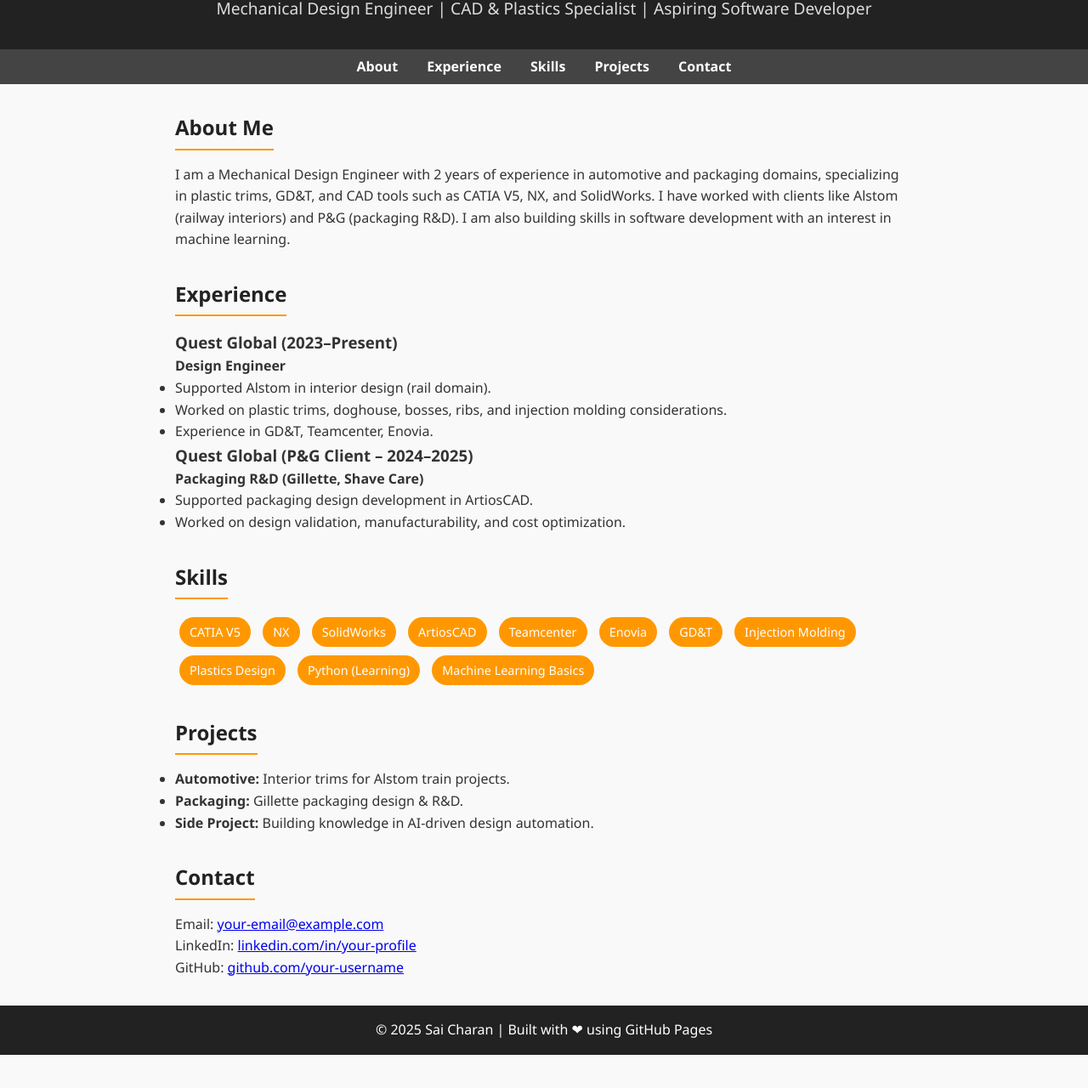
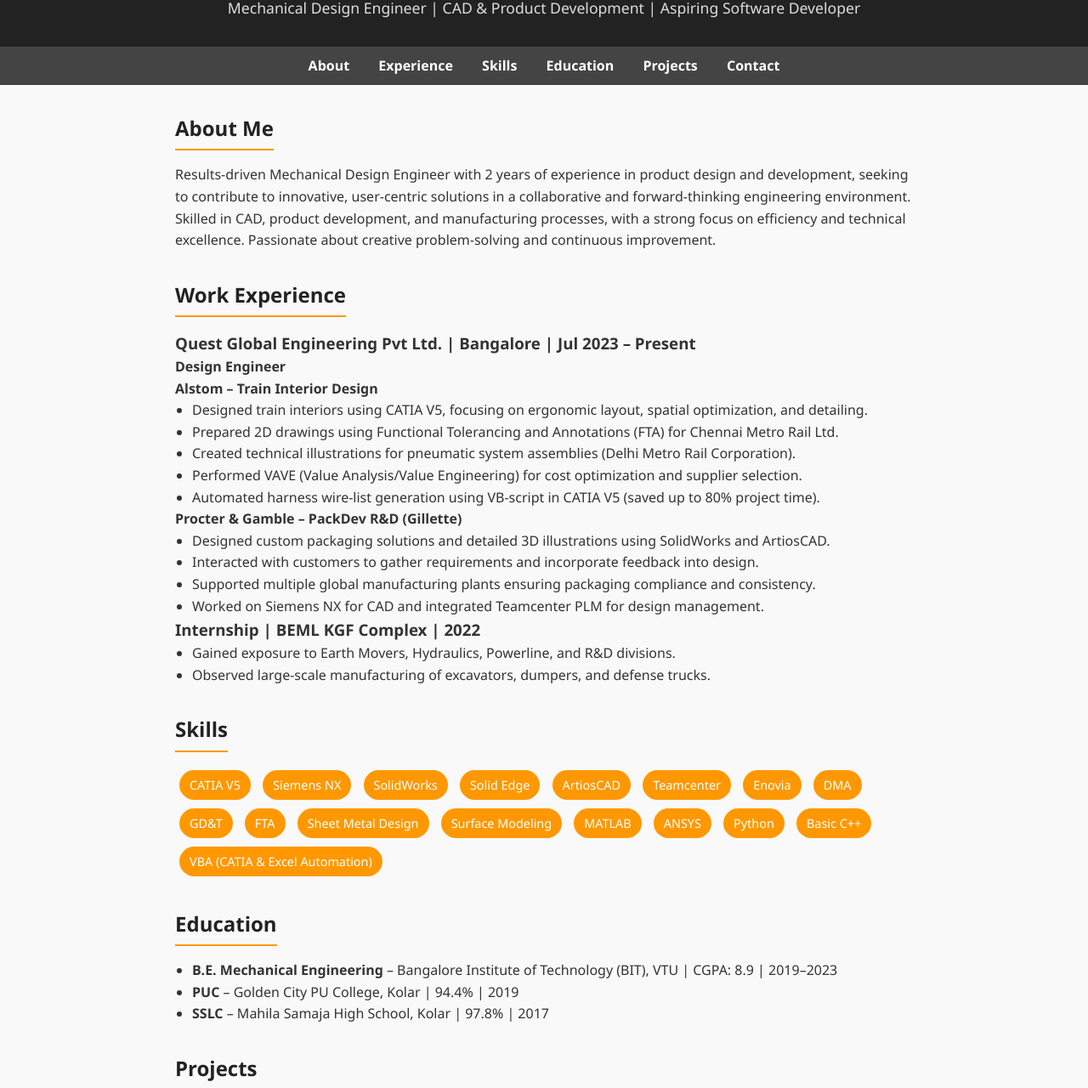
Before and after one commit to saicharan-mech/Profile, a plain HTML site: page index.html in a window 1280 px wide. Shown: the part 101-1381 px from the top of the page at 85% size. Before the commit the page ends 1342 px from the top, so only its background shows below. Drawn offline with Linux system fonts and the light colour scheme.

Commit message:
Update index.html

```diff
--- a/index.html
+++ b/index.html
@@ -5,101 +5,33 @@
   <meta name="viewport" content="width=device-width, initial-scale=1.0">
   <title>Sai Charan | Portfolio</title>
   <style>
-    /* General Reset */
-    * {
-      margin: 0;
-      padding: 0;
-      box-sizing: border-box;
-      font-family: "Segoe UI", Arial, sans-serif;
-    }
-
-    body {
-      background: #f9f9f9;
-      color: #333;
-      line-height: 1.6;
-    }
-
-    header {
-      background: #222;
-      color: #fff;
-      padding: 2rem 1rem;
-      text-align: center;
-    }
-
-    header h1 {
-      font-size: 2.5rem;
-    }
-
-    header p {
-      font-size: 1.2rem;
-      color: #ddd;
-    }
-
-    nav {
-      background: #444;
-      text-align: center;
-      padding: 0.5rem;
-    }
-
-    nav a {
-      color: #fff;
-      margin: 0 15px;
-      text-decoration: none;
-      font-weight: bold;
-    }
-
-    nav a:hover {
-      color: #ff9800;
-    }
-
-    section {
-      max-width: 900px;
-      margin: 2rem auto;
-      padding: 0 1rem;
-    }
-
-    section h2 {
-      color: #222;
-      margin-bottom: 1rem;
-      border-bottom: 2px solid #ff9800;
-      display: inline-block;
-      padding-bottom: 5px;
-    }
-
-    .skills span {
-      display: inline-block;
-      background: #ff9800;
-      color: #fff;
-      padding: 6px 12px;
-      border-radius: 20px;
-      margin: 5px;
-      font-size: 0.9rem;
-    }
-
-    footer {
-      text-align: center;
-      background: #222;
-      color: #fff;
-      padding: 1rem;
-      margin-top: 2rem;
-    }
-
-    footer a {
-      color: #ff9800;
-      text-decoration: none;
-    }
+    * { margin: 0; padding: 0; box-sizing: border-box; font-family: "Segoe UI", Arial, sans-serif; }
+    body { background: #f9f9f9; color: #333; line-height: 1.6; }
+    header { background: #222; color: #fff; padding: 2rem 1rem; text-align: center; }
+    header h1 { font-size: 2.5rem; }
+    header p { font-size: 1.1rem; color: #ddd; }
+    nav { background: #444; text-align: center; padding: 0.6rem; }
+    nav a { color: #fff; margin: 0 15px; text-decoration: none; font-weight: bold; }
+    nav a:hover { color: #ff9800; }
+    section { max-width: 900px; margin: 2rem auto; padding: 0 1rem; }
+    section h2 { color: #222; margin-bottom: 1rem; border-bottom: 2px solid #ff9800; display: inline-block; padding-bottom: 5px; }
+    ul { margin-left: 20px; }
+    .skills span { display: inline-block; background: #ff9800; color: #fff; padding: 6px 12px; border-radius: 20px; margin: 5px; font-size: 0.9rem; }
+    footer { text-align: center; background: #222; color: #fff; padding: 1rem; margin-top: 2rem; }
+    footer a { color: #ff9800; text-decoration: none; }
   </style>
 </head>
 <body>
   <header>
-    <h1>Sai Charan</h1>
-    <p>Mechanical Design Engineer | CAD & Plastics Specialist | Aspiring Software Developer</p>
+    <h1>Sai Charan R V</h1>
+    <p>Mechanical Design Engineer | CAD & Product Development | Aspiring Software Developer</p>
   </header>
 
   <nav>
     <a href="#about">About</a>
     <a href="#experience">Experience</a>
     <a href="#skills">Skills</a>
+    <a href="#education">Education</a>
     <a href="#projects">Projects</a>
     <a href="#contact">Contact</a>
   </nav>
@@ -107,27 +39,36 @@
   <section id="about">
     <h2>About Me</h2>
     <p>
-      I am a Mechanical Design Engineer with 2 years of experience in automotive and packaging domains,
-      specializing in plastic trims, GD&T, and CAD tools such as CATIA V5, NX, and SolidWorks.
-      I have worked with clients like Alstom (railway interiors) and P&G (packaging R&D).
-      I am also building skills in software development with an interest in machine learning.
+      Results-driven Mechanical Design Engineer with 2 years of experience in product design and development,
+      seeking to contribute to innovative, user-centric solutions in a collaborative and forward-thinking engineering
+      environment. Skilled in CAD, product development, and manufacturing processes, with a strong focus on
+      efficiency and technical excellence. Passionate about creative problem-solving and continuous improvement.
     </p>
   </section>
 
   <section id="experience">
-    <h2>Experience</h2>
-    <h3>Quest Global (2023–Present)</h3>
+    <h2>Work Experience</h2>
+    <h3>Quest Global Engineering Pvt Ltd. | Bangalore | Jul 2023 – Present</h3>
     <p><b>Design Engineer</b></p>
+    <h4>Alstom – Train Interior Design</h4>
     <ul>
-      <li>Supported Alstom in interior design (rail domain).</li>
-      <li>Worked on plastic trims, doghouse, bosses, ribs, and injection molding considerations.</li>
-      <li>Experience in GD&T, Teamcenter, Enovia.</li>
+      <li>Designed train interiors using CATIA V5, focusing on ergonomic layout, spatial optimization, and detailing.</li>
+      <li>Prepared 2D drawings using Functional Tolerancing and Annotations (FTA) for Chennai Metro Rail Ltd.</li>
+      <li>Created technical illustrations for pneumatic system assemblies (Delhi Metro Rail Corporation).</li>
+      <li>Performed VAVE (Value Analysis/Value Engineering) for cost optimization and supplier selection.</li>
+      <li>Automated harness wire-list generation using VB-script in CATIA V5 (saved up to 80% project time).</li>
     </ul>
-    <h3>Quest Global (P&G Client – 2024–2025)</h3>
-    <p><b>Packaging R&D (Gillette, Shave Care)</b></p>
+    <h4>Procter & Gamble – PackDev R&D (Gillette)</h4>
     <ul>
-      <li>Supported packaging design development in ArtiosCAD.</li>
-      <li>Worked on design validation, manufacturability, and cost optimization.</li>
+      <li>Designed custom packaging solutions and detailed 3D illustrations using SolidWorks and ArtiosCAD.</li>
+      <li>Interacted with customers to gather requirements and incorporate feedback into design.</li>
+      <li>Supported multiple global manufacturing plants ensuring packaging compliance and consistency.</li>
+      <li>Worked on Siemens NX for CAD and integrated Teamcenter PLM for design management.</li>
+    </ul>
+    <h3>Internship | BEML KGF Complex | 2022</h3>
+    <ul>
+      <li>Gained exposure to Earth Movers, Hydraulics, Powerline, and R&D divisions.</li>
+      <li>Observed large-scale manufacturing of excavators, dumpers, and defense trucks.</li>
     </ul>
   </section>
 
@@ -135,37 +76,52 @@
     <h2>Skills</h2>
     <div class="skills">
       <span>CATIA V5</span>
-      <span>NX</span>
+      <span>Siemens NX</span>
       <span>SolidWorks</span>
+      <span>Solid Edge</span>
       <span>ArtiosCAD</span>
       <span>Teamcenter</span>
       <span>Enovia</span>
+      <span>DMA</span>
       <span>GD&T</span>
-      <span>Injection Molding</span>
-      <span>Plastics Design</span>
-      <span>Python (Learning)</span>
-      <span>Machine Learning Basics</span>
+      <span>FTA</span>
+      <span>Sheet Metal Design</span>
+      <span>Surface Modeling</span>
+      <span>MATLAB</span>
+      <span>ANSYS</span>
+      <span>Python</span>
+      <span>Basic C++</span>
+      <span>VBA (CATIA & Excel Automation)</span>
     </div>
+  </section>
+
+  <section id="education">
+    <h2>Education</h2>
+    <ul>
+      <li><b>B.E. Mechanical Engineering</b> – Bangalore Institute of Technology (BIT), VTU | CGPA: 8.9 | 2019–2023</li>
+      <li><b>PUC</b> – Golden City PU College, Kolar | 94.4% | 2019</li>
+      <li><b>SSLC</b> – Mahila Samaja High School, Kolar | 97.8% | 2017</li>
+    </ul>
   </section>
 
   <section id="projects">
     <h2>Projects</h2>
     <ul>
-      <li><b>Automotive:</b> Interior trims for Alstom train projects.</li>
-      <li><b>Packaging:</b> Gillette packaging design & R&D.</li>
-      <li><b>Side Project:</b> Building knowledge in AI-driven design automation.</li>
+      <li><b>Free Convection Heat Transfer in Porous Cavity using MATLAB</b> – Published paper in “Materials Today: Proceedings”.</li>
+      <li><b>Industry 4.0 Implementation</b> – Worked with Wipro team during training in BEML Ltd.</li>
     </ul>
   </section>
 
   <section id="contact">
     <h2>Contact</h2>
-    <p>Email: <a href="mailto:your-email@example.com">your-email@example.com</a></p>
+    <p>Email: <a href="mailto:scharanrv@gmail.com">scharanrv@gmail.com</a></p>
+    <p>Phone: <a href="tel:+918073586631">+91 8073586631</a></p>
     <p>LinkedIn: <a href="https://linkedin.com/in/your-profile" target="_blank">linkedin.com/in/your-profile</a></p>
     <p>GitHub: <a href="https://github.com/your-username" target="_blank">github.com/your-username</a></p>
   </section>
 
   <footer>
-    <p>© 2025 Sai Charan | Built with ❤ using GitHub Pages</p>
+    <p>© 2025 Sai Charan R V | Built with ❤ using GitHub Pages</p>
   </footer>
 </body>
 </html>
```
